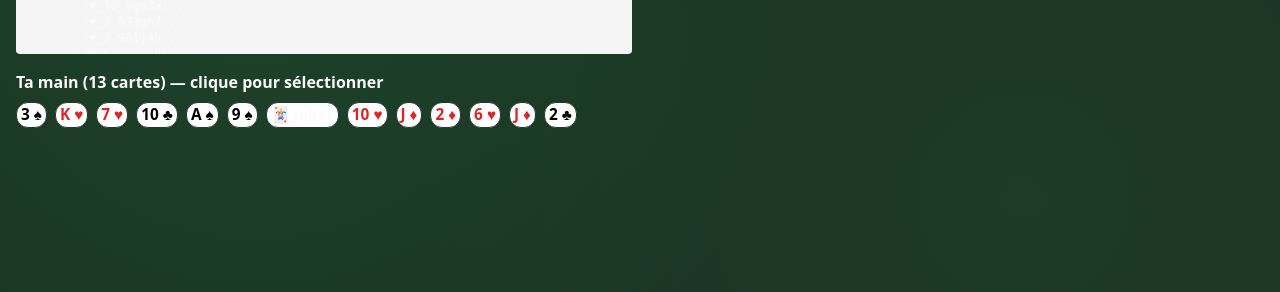
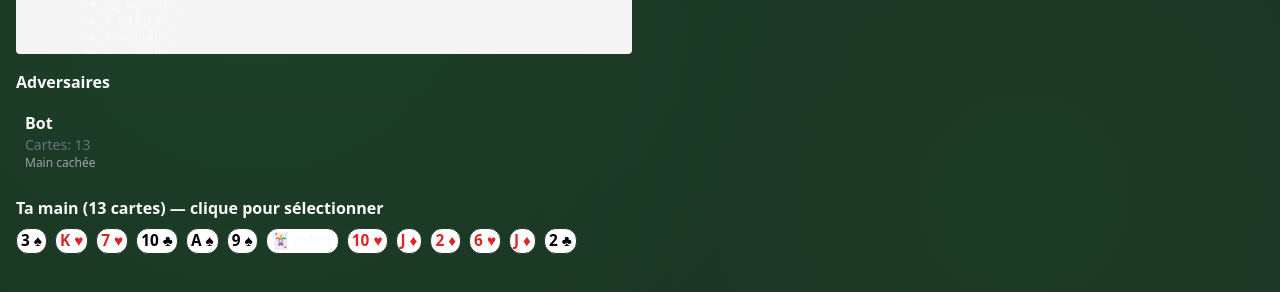
Before and after one commit to Googol-X/rami-fifty-one-play, a React (Vite) app: page /sandbox in a window 1280 px wide. Shown: the part 442-734 px from the top of the page. Built offline with nearby package versions, Linux system fonts and the light colour scheme; no server answers; the HTML template or start-up script is replaced by a standard one.

Commit message:
Add other players' hands

```diff
--- a/src/features/game/sandbox/Sandbox.tsx
+++ b/src/features/game/sandbox/Sandbox.tsx
@@ -134,6 +134,19 @@ export default function Sandbox() {
         </div>
 
         <div className="space-y-2">
+          <h2 className="font-semibold">Adversaires</h2>
+          <div className="grid grid-cols-2 md:grid-cols-3 gap-2">
+            {state.players.filter(p=>p.id!==me.id).map(p=>(
+              <div key={p.id} className={`border rounded p-2 ${state.activePlayer===p.id?'ring-2 ring-blue-400':''}`}>
+                <div className="font-semibold">{p.displayName}</div>
+                <div className="text-sm text-gray-500">Cartes: {p.hand.length}</div>
+                <div className="text-xs text-gray-400">Main cachée</div>
+              </div>
+            ))}
+          </div>
+        </div>
+
+        <div className="space-y-2">
           <h2 className="font-semibold">Ta main ({me.hand.length} cartes) — clique pour sélectionner</h2>
           <Hand cards={me.hand} deck={deck} selected={selected} onToggle={toggle} size="sm" scale={handScale} />
         </div>
```
